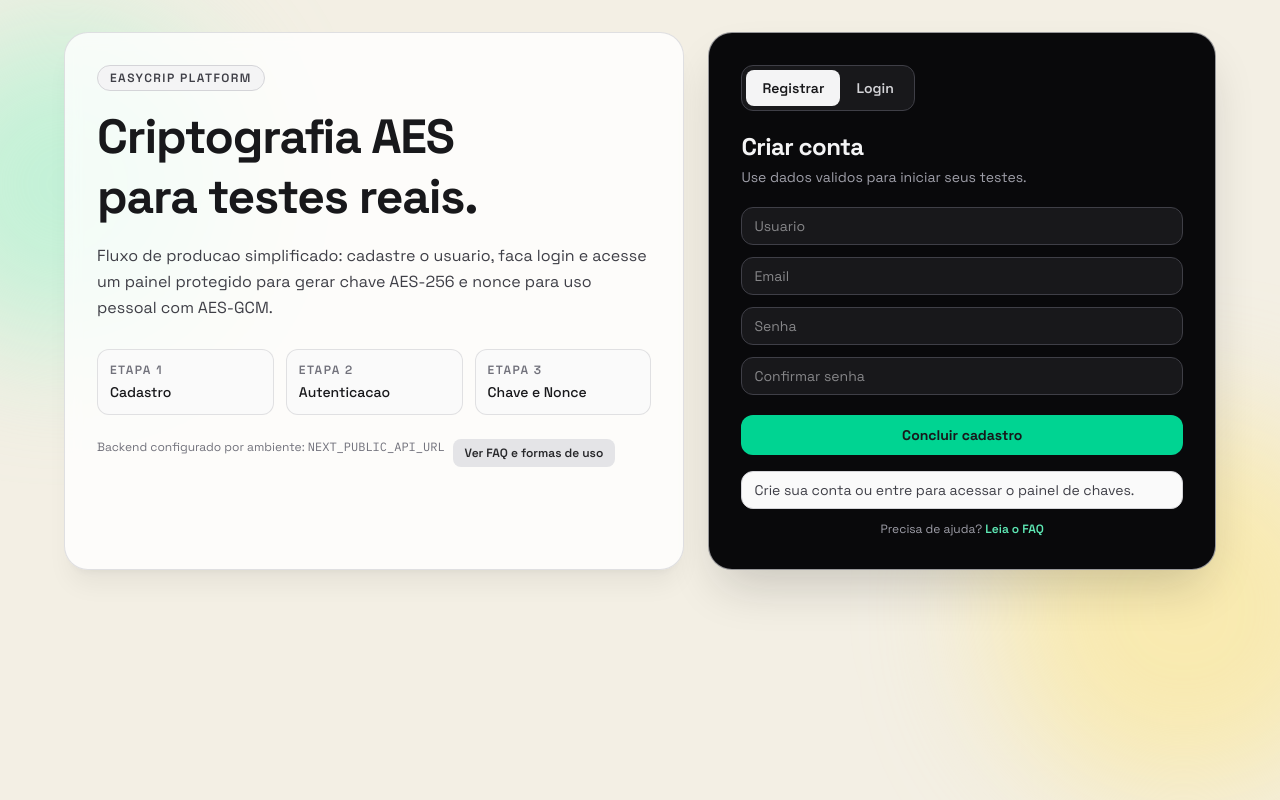
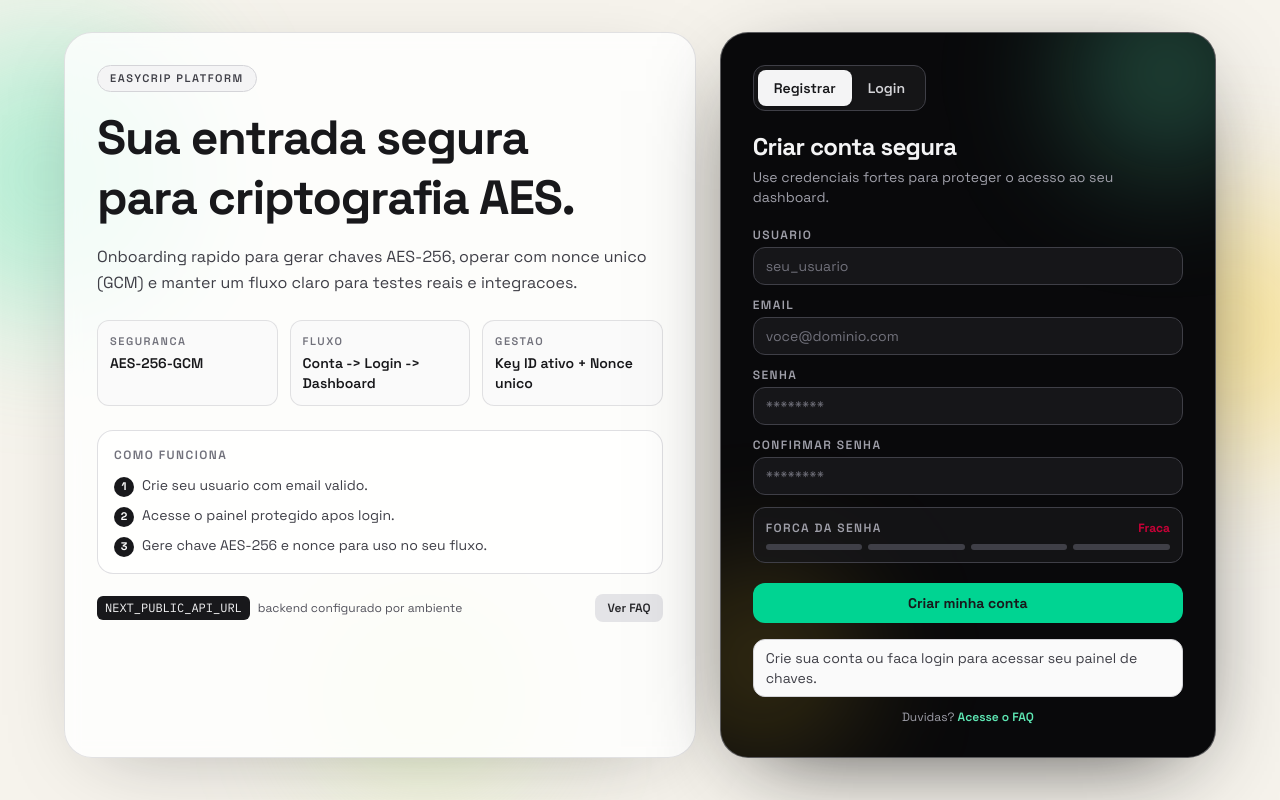
Before and after one commit to Xinao123/EasyCripApp, a Next.js app: page / in a window 1280 px wide. Built offline with nearby package versions, Linux system fonts and the light colour scheme; no server answers.

Commit message:
Update page.tsx

```diff
--- a/src/app/page.tsx
+++ b/src/app/page.tsx
@@ -1,6 +1,6 @@
 "use client";
 
-import { useEffect, useState } from "react";
+import { useEffect, useMemo, useState } from "react";
 import Link from "next/link";
 import { useRouter } from "next/navigation";
 import { API_BASE_URL, apiRequest, getStoredToken, setStoredToken } from "@/lib/easycrip";
@@ -15,6 +15,18 @@ type LoginResponse = {
 
 type NoticeType = "info" | "success" | "error";
 
+const highlights = [
+  { label: "Seguranca", value: "AES-256-GCM" },
+  { label: "Fluxo", value: "Conta -> Login -> Dashboard" },
+  { label: "Gestao", value: "Key ID ativo + Nonce unico" },
+];
+
+const onboardingSteps = [
+  "Crie seu usuario com email valido.",
+  "Acesse o painel protegido apos login.",
+  "Gere chave AES-256 e nonce para uso no seu fluxo.",
+];
+
 function noticeStyle(type: NoticeType) {
   if (type === "success") {
     return "border-emerald-300 bg-emerald-50 text-emerald-900";
@@ -25,6 +37,22 @@ function noticeStyle(type: NoticeType) {
   return "border-zinc-300 bg-zinc-50 text-zinc-700";
 }
 
+function passwordStrength(password: string) {
+  let score = 0;
+  if (password.length >= 8) score += 1;
+  if (/[A-Z]/.test(password) && /[a-z]/.test(password)) score += 1;
+  if (/\d/.test(password)) score += 1;
+  if (/[^A-Za-z0-9]/.test(password)) score += 1;
+  return score;
+}
+
+function strengthMeta(score: number) {
+  if (score <= 1) return { label: "Fraca", cls: "bg-rose-500", text: "text-rose-700" };
+  if (score === 2) return { label: "Media", cls: "bg-amber-500", text: "text-amber-700" };
+  if (score === 3) return { label: "Boa", cls: "bg-emerald-500", text: "text-emerald-700" };
+  return { label: "Forte", cls: "bg-emerald-600", text: "text-emerald-800" };
+}
+
 export default function HomePage() {
   const router = useRouter();
 
@@ -33,12 +61,13 @@ export default function HomePage() {
   const [email, setEmail] = useState("");
   const [password, setPassword] = useState("");
   const [confirmPassword, setConfirmPassword] = useState("");
-
   const [isSubmitting, setIsSubmitting] = useState(false);
   const [notice, setNotice] = useState<{ type: NoticeType; message: string }>({
     type: "info",
-    message: "Crie sua conta ou entre para acessar o painel de chaves.",
+    message: "Crie sua conta ou faca login para acessar seu painel de chaves.",
   });
+
+  const strength = useMemo(() => strengthMeta(passwordStrength(password)), [password]);
 
   useEffect(() => {
     if (getStoredToken()) {
@@ -76,6 +105,7 @@ export default function HomePage() {
       setNotice({ type: "success", message: "Cadastro concluido. Agora faca login." });
       setMode("login");
       setConfirmPassword("");
+      setPassword("");
     } catch (error) {
       const message = error instanceof Error ? error.message : "Falha no cadastro.";
       setNotice({ type: "error", message });
@@ -113,60 +143,83 @@ export default function HomePage() {
   }
 
   return (
-    <main className="relative min-h-screen overflow-hidden bg-[#f3efe4] px-4 py-8 text-zinc-900 sm:px-6 lg:px-8">
-      <div className="pointer-events-none absolute -left-24 top-6 h-80 w-80 rounded-full bg-emerald-200/60 blur-3xl" />
-      <div className="pointer-events-none absolute -right-24 bottom-0 h-96 w-96 rounded-full bg-amber-200/55 blur-3xl" />
+    <main className="relative min-h-screen overflow-hidden bg-[radial-gradient(circle_at_0%_0%,_#c7f9cc_0%,_#f6f3ec_40%),radial-gradient(circle_at_100%_100%,_#fde68a_0%,_#f6f3ec_35%),#f6f3ec] px-4 py-8 text-zinc-900 sm:px-6 lg:px-10">
+      <div className="pointer-events-none absolute -left-24 top-8 h-72 w-72 rounded-full bg-emerald-300/40 blur-3xl" />
+      <div className="pointer-events-none absolute -right-20 top-1/4 h-64 w-64 rounded-full bg-amber-300/40 blur-3xl" />
+      <div className="pointer-events-none absolute bottom-0 left-1/4 h-52 w-52 rounded-full bg-lime-200/35 blur-3xl" />
 
-      <section className="relative z-10 mx-auto grid max-w-6xl gap-6 lg:grid-cols-[1.1fr_0.9fr]">
-        <article className="rounded-3xl border border-zinc-300/75 bg-white/80 p-6 shadow-xl shadow-zinc-900/5 backdrop-blur sm:p-8">
-          <p className="inline-flex rounded-full border border-zinc-300 bg-zinc-100 px-3 py-1 text-xs font-semibold tracking-[0.12em] text-zinc-700">
-            EASYCRIP PLATFORM
+      <section className="relative z-10 mx-auto grid w-full max-w-6xl gap-6 lg:grid-cols-[1.12fr_0.88fr]">
+        <article className="rounded-[28px] border border-zinc-300/70 bg-white/80 p-6 shadow-[0_20px_80px_-35px_rgba(24,24,27,0.35)] backdrop-blur sm:p-8">
+          <p className="inline-flex items-center rounded-full border border-zinc-300 bg-zinc-100 px-3 py-1 text-[11px] font-semibold uppercase tracking-[0.14em] text-zinc-700">
+            EasyCrip Platform
           </p>
 
           <h1 className="mt-4 text-4xl font-black leading-tight tracking-tight sm:text-5xl">
-            Criptografia AES
+            Sua entrada segura
             <br />
-            para testes reais.
+            para criptografia AES.
           </h1>
 
           <p className="mt-4 max-w-xl text-sm leading-relaxed text-zinc-700 sm:text-base">
-            Fluxo de producao simplificado: cadastre o usuario, faca login e acesse um painel protegido
-            para gerar chave AES-256 e nonce para uso pessoal com AES-GCM.
+            Onboarding rapido para gerar chaves AES-256, operar com nonce unico (GCM) e manter
+            um fluxo claro para testes reais e integracoes.
           </p>
 
-          <div className="mt-7 grid gap-3 sm:grid-cols-3">
-            <div className="rounded-xl border border-zinc-300/70 bg-zinc-50/90 p-3">
-              <p className="text-xs font-semibold uppercase tracking-[0.12em] text-zinc-500">Etapa 1</p>
-              <p className="mt-1 text-sm font-medium">Cadastro</p>
+          <div className="mt-6 grid gap-3 sm:grid-cols-3">
+            {highlights.map((item) => (
+              <div
+                key={item.label}
+                className="rounded-xl border border-zinc-300/70 bg-zinc-50/90 px-3 py-3"
+              >
+                <p className="text-[11px] font-semibold uppercase tracking-[0.14em] text-zinc-500">
+                  {item.label}
+                </p>
+                <p className="mt-1 text-sm font-semibold text-zinc-900">{item.value}</p>
               </div>
-            <div className="rounded-xl border border-zinc-300/70 bg-zinc-50/90 p-3">
-              <p className="text-xs font-semibold uppercase tracking-[0.12em] text-zinc-500">Etapa 2</p>
-              <p className="mt-1 text-sm font-medium">Autenticacao</p>
-            </div>
-            <div className="rounded-xl border border-zinc-300/70 bg-zinc-50/90 p-3">
-              <p className="text-xs font-semibold uppercase tracking-[0.12em] text-zinc-500">Etapa 3</p>
-              <p className="mt-1 text-sm font-medium">Chave e Nonce</p>
-            </div>
+            ))}
           </div>
 
-          <div className="mt-6 flex flex-wrap gap-2">
-            <p className="text-xs text-zinc-500">
-              Backend configurado por ambiente: <span className="font-mono">NEXT_PUBLIC_API_URL</span>
+          <div className="mt-6 rounded-2xl border border-zinc-300/75 bg-white/70 p-4">
+            <p className="text-xs font-semibold uppercase tracking-[0.12em] text-zinc-500">
+              Como funciona
             </p>
+            <ol className="mt-3 space-y-2 text-sm text-zinc-700">
+              {onboardingSteps.map((step, index) => (
+                <li key={step} className="flex items-start gap-2">
+                  <span className="mt-0.5 inline-flex h-5 w-5 shrink-0 items-center justify-center rounded-full bg-zinc-900 text-[11px] font-bold text-white">
+                    {index + 1}
+                  </span>
+                  <span>{step}</span>
+                </li>
+              ))}
+            </ol>
+          </div>
+
+          <div className="mt-5 flex flex-wrap items-center gap-2 text-xs text-zinc-600">
+            <span className="rounded-md bg-zinc-900 px-2 py-1 font-mono text-zinc-100">
+              NEXT_PUBLIC_API_URL
+            </span>
+            <span>backend configurado por ambiente</span>
             <Link
               href="/faq"
-              className="rounded-lg bg-zinc-200 px-3 py-1.5 text-xs font-semibold text-zinc-800 transition hover:bg-zinc-300"
+              className="ml-auto rounded-lg bg-zinc-200 px-3 py-1.5 font-semibold text-zinc-800 transition hover:bg-zinc-300"
             >
-              Ver FAQ e formas de uso
+              Ver FAQ
             </Link>
           </div>
         </article>
 
-        <article className="rounded-3xl border border-zinc-300/70 bg-zinc-950 p-6 text-zinc-100 shadow-2xl shadow-zinc-900/20 sm:p-8">
-          <div className="inline-flex rounded-xl border border-zinc-700 bg-zinc-900 p-1">
+        <article className="relative overflow-hidden rounded-[28px] border border-zinc-300/40 bg-zinc-950 p-6 text-zinc-100 shadow-[0_24px_90px_-35px_rgba(9,9,11,0.85)] sm:p-8">
+          <div className="pointer-events-none absolute -right-12 -top-14 h-48 w-48 rounded-full bg-emerald-300/30 blur-3xl" />
+          <div className="pointer-events-none absolute -left-14 bottom-0 h-48 w-48 rounded-full bg-amber-300/20 blur-3xl" />
+
+          <div className="relative">
+            <div className="inline-flex rounded-xl border border-zinc-700 bg-zinc-900/80 p-1">
               <button
                 className={`rounded-lg px-4 py-2 text-sm font-semibold transition ${
-                mode === "register" ? "bg-zinc-100 text-zinc-900" : "text-zinc-300 hover:text-white"
+                  mode === "register"
+                    ? "bg-zinc-100 text-zinc-900 shadow"
+                    : "text-zinc-300 hover:text-white"
                 }`}
                 onClick={() => setMode("register")}
                 type="button"
@@ -175,7 +228,9 @@ export default function HomePage() {
               </button>
               <button
                 className={`rounded-lg px-4 py-2 text-sm font-semibold transition ${
-                mode === "login" ? "bg-zinc-100 text-zinc-900" : "text-zinc-300 hover:text-white"
+                  mode === "login"
+                    ? "bg-zinc-100 text-zinc-900 shadow"
+                    : "text-zinc-300 hover:text-white"
                 }`}
                 onClick={() => setMode("login")}
                 type="button"
@@ -184,52 +239,93 @@ export default function HomePage() {
               </button>
             </div>
 
-          <h2 className="mt-5 text-2xl font-bold tracking-tight">
-            {mode === "register" ? "Criar conta" : "Entrar na conta"}
+            <h2 className="mt-5 text-2xl font-black tracking-tight">
+              {mode === "register" ? "Criar conta segura" : "Entrar na plataforma"}
             </h2>
             <p className="mt-1 text-sm text-zinc-400">
               {mode === "register"
-              ? "Use dados validos para iniciar seus testes."
-              : "Entre com usuario e senha para liberar o dashboard."}
+                ? "Use credenciais fortes para proteger o acesso ao seu dashboard."
+                : "Autentique-se para gerenciar chave ativa e nonce."}
             </p>
 
             <div className="mt-5 grid gap-3">
+              <label className="grid gap-1">
+                <span className="text-xs font-semibold uppercase tracking-[0.12em] text-zinc-400">
+                  Usuario
+                </span>
                 <input
-              className="rounded-xl border border-zinc-700 bg-zinc-900 px-3 py-2 text-sm outline-none ring-emerald-400 transition focus:ring"
+                  className="rounded-xl border border-zinc-700 bg-zinc-900/90 px-3 py-2 text-sm outline-none ring-emerald-400 transition placeholder:text-zinc-500 focus:ring"
                   value={username}
                   onChange={(e) => setUsername(e.target.value)}
-              placeholder="Usuario"
+                  placeholder="seu_usuario"
                   autoComplete="username"
                 />
+              </label>
 
               {mode === "register" && (
+                <label className="grid gap-1">
+                  <span className="text-xs font-semibold uppercase tracking-[0.12em] text-zinc-400">
+                    Email
+                  </span>
                   <input
-                className="rounded-xl border border-zinc-700 bg-zinc-900 px-3 py-2 text-sm outline-none ring-emerald-400 transition focus:ring"
+                    className="rounded-xl border border-zinc-700 bg-zinc-900/90 px-3 py-2 text-sm outline-none ring-emerald-400 transition placeholder:text-zinc-500 focus:ring"
                     value={email}
                     onChange={(e) => setEmail(e.target.value)}
-                placeholder="Email"
+                    placeholder="voce@dominio.com"
                     autoComplete="email"
                   />
+                </label>
               )}
 
+              <label className="grid gap-1">
+                <span className="text-xs font-semibold uppercase tracking-[0.12em] text-zinc-400">
+                  Senha
+                </span>
                 <input
-              className="rounded-xl border border-zinc-700 bg-zinc-900 px-3 py-2 text-sm outline-none ring-emerald-400 transition focus:ring"
+                  className="rounded-xl border border-zinc-700 bg-zinc-900/90 px-3 py-2 text-sm outline-none ring-emerald-400 transition placeholder:text-zinc-500 focus:ring"
                   type="password"
                   value={password}
                   onChange={(e) => setPassword(e.target.value)}
-              placeholder="Senha"
+                  placeholder="********"
                   autoComplete={mode === "register" ? "new-password" : "current-password"}
                 />
+              </label>
 
               {mode === "register" && (
+                <>
+                  <label className="grid gap-1">
+                    <span className="text-xs font-semibold uppercase tracking-[0.12em] text-zinc-400">
+                      Confirmar senha
+                    </span>
                     <input
-                className="rounded-xl border border-zinc-700 bg-zinc-900 px-3 py-2 text-sm outline-none ring-emerald-400 transition focus:ring"
+                      className="rounded-xl border border-zinc-700 bg-zinc-900/90 px-3 py-2 text-sm outline-none ring-emerald-400 transition placeholder:text-zinc-500 focus:ring"
                       type="password"
                       value={confirmPassword}
                       onChange={(e) => setConfirmPassword(e.target.value)}
-                placeholder="Confirmar senha"
+                      placeholder="********"
                       autoComplete="new-password"
                     />
+                  </label>
+
+                  <div className="rounded-xl border border-zinc-700 bg-zinc-900/70 p-3">
+                    <div className="flex items-center justify-between text-xs">
+                      <span className="font-semibold uppercase tracking-[0.12em] text-zinc-400">
+                        Forca da senha
+                      </span>
+                      <span className={`font-bold ${strength.text}`}>{strength.label}</span>
+                    </div>
+                    <div className="mt-2 grid grid-cols-4 gap-1.5">
+                      {[0, 1, 2, 3].map((index) => (
+                        <span
+                          key={index}
+                          className={`h-1.5 rounded-full ${
+                            index < passwordStrength(password) ? strength.cls : "bg-zinc-700"
+                          }`}
+                        />
+                      ))}
+                    </div>
+                  </div>
+                </>
               )}
             </div>
 
@@ -237,13 +333,9 @@ export default function HomePage() {
               type="button"
               disabled={isSubmitting}
               onClick={mode === "register" ? onRegister : onLogin}
-            className="mt-5 w-full rounded-xl bg-emerald-400 px-4 py-2.5 text-sm font-bold text-zinc-900 transition hover:bg-emerald-300 disabled:cursor-not-allowed disabled:opacity-60"
+              className="mt-5 w-full rounded-xl bg-emerald-400 px-4 py-2.5 text-sm font-black text-zinc-900 transition hover:bg-emerald-300 disabled:cursor-not-allowed disabled:opacity-60"
             >
-            {isSubmitting
-              ? "Processando..."
-              : mode === "register"
-                ? "Concluir cadastro"
-                : "Entrar"}
+              {isSubmitting ? "Processando..." : mode === "register" ? "Criar minha conta" : "Entrar agora"}
             </button>
 
             <p className={`mt-4 rounded-xl border px-3 py-2 text-sm ${noticeStyle(notice.type)}`}>
@@ -251,11 +343,12 @@ export default function HomePage() {
             </p>
 
             <p className="mt-3 text-center text-xs text-zinc-400">
-            Precisa de ajuda?{" "}
+              Duvidas?{" "}
               <Link href="/faq" className="font-semibold text-emerald-300 hover:text-emerald-200">
-              Leia o FAQ
+                Acesse o FAQ
               </Link>
             </p>
+          </div>
         </article>
       </section>
     </main>
```
Lines whose indentation alone changed are shown as unchanged.
